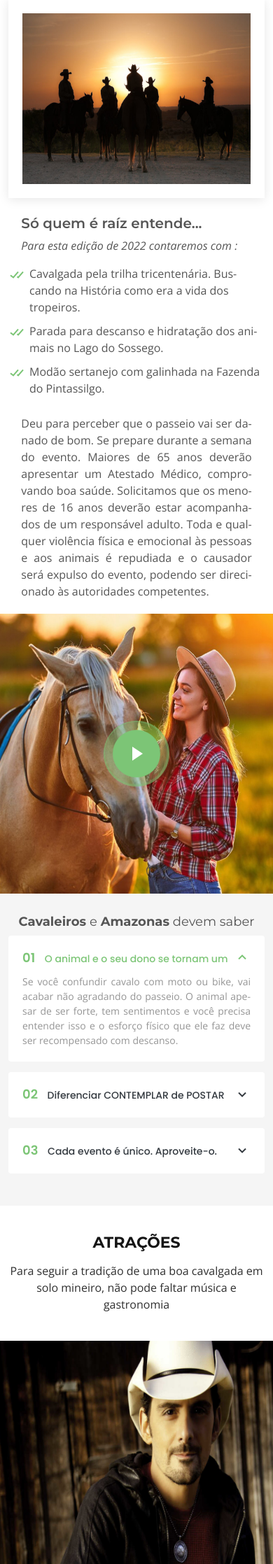
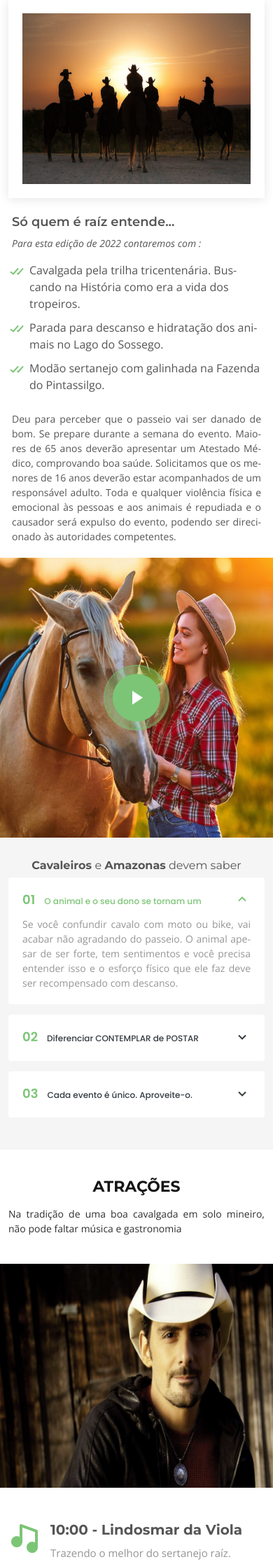
Before and after one commit to gil-cesar-martins/PegasusFest2022, a Django app: page / in a window 390 px wide. Shown: the part 1057-3292 px from the top of the page at 70% size. Run offline with Django 4.2, Linux system fonts and the light colour scheme; some libraries are stand-ins or nearby versions.

Commit message:
Alterações para layout responsivo 576px

```diff
--- a/core/static/css/style.css
+++ b/core/static/css/style.css
@@ -433,20 +433,22 @@
 }
 
 @media (max-width: 576px) {
-  #evento h3 {
-    font-size: 20px;
-    padding:0 5% 0 5%;
+  .evento .content h3 {
+    padding:0 5px 0 5px;
+    font-size: 18px;
   }
-  #evento p{
+
+  #evento p {
     text-align: justify;
+    font-size: 14px;
   }
-  #evento .fst-italic{
-    padding:0 5% 0 5%;
+  #evento .fst-italic {
+    padding:0 5px 0 5px;
   }
-  #evento #comentario{
-    padding:0 5% 0 5%;
+  #evento #comentario {
+    padding:0 5px 0 5px;
   }
-  #evento .section-title p{
+  #evento .section-title p {
     hyphens: auto;
     font-size: 14px;
     text-align: center;
@@ -630,7 +632,7 @@
   #why-us h3 {
     text-align: center;
     font-weight: 400;
-    font-size: 18px;
+    font-size: 16px;
   }
   .why-us .content h4 {
     hyphens: auto;
@@ -645,7 +647,7 @@
     text-align: justify;
   }
   #why-us .accordion-list a {
-    font-size: 14px;
+    font-size: 12px;
     line-height: 24px;
     font-weight: 500;
     padding-right: 30px;
@@ -701,6 +703,12 @@
   background-size: cover;
   min-height: 320px;
 }
+@media (max-width: 576px){
+  .atracoes .section-title p {
+    font-size: 14px;
+    text-align: justify;
+  }
+}
 
 /*--------------------------------------------------------------
 # racas
--- a/core/templates/atracoes.html
+++ b/core/templates/atracoes.html
@@ -4,7 +4,7 @@
 
       <div class="section-title" data-aos="fade-up">
         <h2>Atrações</h2>
-        <p>Para seguir a tradição de uma boa cavalgada em solo mineiro, não pode faltar música e gastronomia</p>
+        <p>Na tradição de uma boa cavalgada em solo mineiro, não pode faltar música e gastronomia</p>
       </div>
 
       <div class="row">
--- a/core/templates/contato.html
+++ b/core/templates/contato.html
@@ -13,7 +13,7 @@
             <div class="address">
               <i class="bi bi-geo-alt"></i>
               <h4>Localização:</h4>
-              <p>Av. Coronel Custódio Alvarenga<br>Capim Branco/MG</p>
+              <p>Av. Coronel Custódio Alvarenga - Centro<br>Capim Branco/MG</p>
             </div>
 
             <div class="email">
--- a/core/templates/portfolio-details1.html
+++ b/core/templates/portfolio-details1.html
@@ -97,7 +97,7 @@
               </ul>
             </div>
             <div class="portfolio-description">
-              <h2>Muita gente bonita com uma belíssima paisagem</h2>
+              <h2>A amizade foi celebrada!</h2>
               <p>
                 A cidade de Capim Branco recebeu com muita alegria esse evento de cavalgada e cultura caipira. O clima estava ótimo !
               </p>
--- a/core/templates/portfolio-details2.html
+++ b/core/templates/portfolio-details2.html
@@ -98,7 +98,7 @@
               </ul>
             </div>
             <div class="portfolio-description">
-              <h2>Nada se compara à tranquilidade e ao ar puro do campo</h2>
+              <h2>Tranquilidade e ar puro</h2>
               <p>
                 O distrito de Mocambeiro/MG estava em festa. Nunca vimos tantos cavalos árabes reunidos em um só lugar. Coisa mais linda!
               </p>
--- a/core/templates/racas.html
+++ b/core/templates/racas.html
@@ -37,7 +37,7 @@
             <li class="nav-item">
               <a class="nav-link active show" data-bs-toggle="tab" href="#tab-1">
                 <h4>Manga Larga Marchador</h4>
-                <p>Uma das raças mais conhecidas e procuradas.</p>
+                <p>Uma das raças mais conhecidas.</p>
               </a>
             </li>
             <li class="nav-item mt-2">
--- a/pegasusfest/settings.py
+++ b/pegasusfest/settings.py
@@ -71,7 +71,7 @@
 DATABASES = {
     'default': {
         'ENGINE': 'django.db.backends.postgresql',
-        'NAME': '<nome_do_banco_de_dados>',
+        'NAME': '<banco_de_dados>',
         'USER': '<usuario_do_banco>',                  # Digite o nome do usuário do banco de dados
         'PASSWORD': '<senha>',                         #Digite a senha
         'HOST': 'localhost',
@@ -125,7 +125,7 @@
 MEDIA_ROOT = os.path.join(BASE_DIR, 'media')
 
 # Email teste console (Desmarque o EMAIL_BACKEND abaixo quando estiver desenvolvendo localmente)
-# EMAIL_BACKEND ='django.core.mail.backends.console.EmailBackend'
+#EMAIL_BACKEND ='django.core.mail.backends.console.EmailBackend'
 
 """
 # Email produção
```
Also changed, not shown: other parts of core/static/css/style.css (+38 -4 lines).
